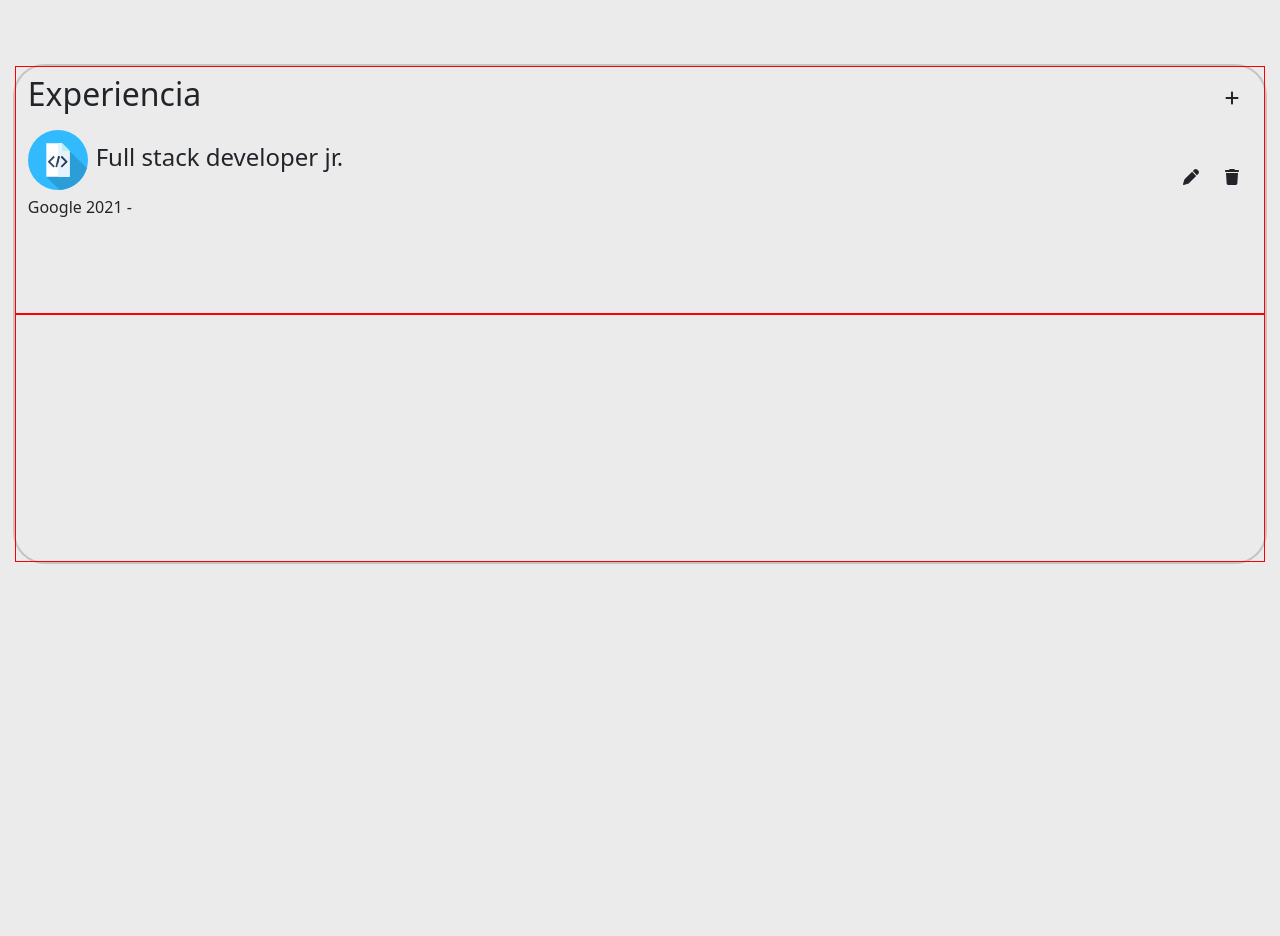
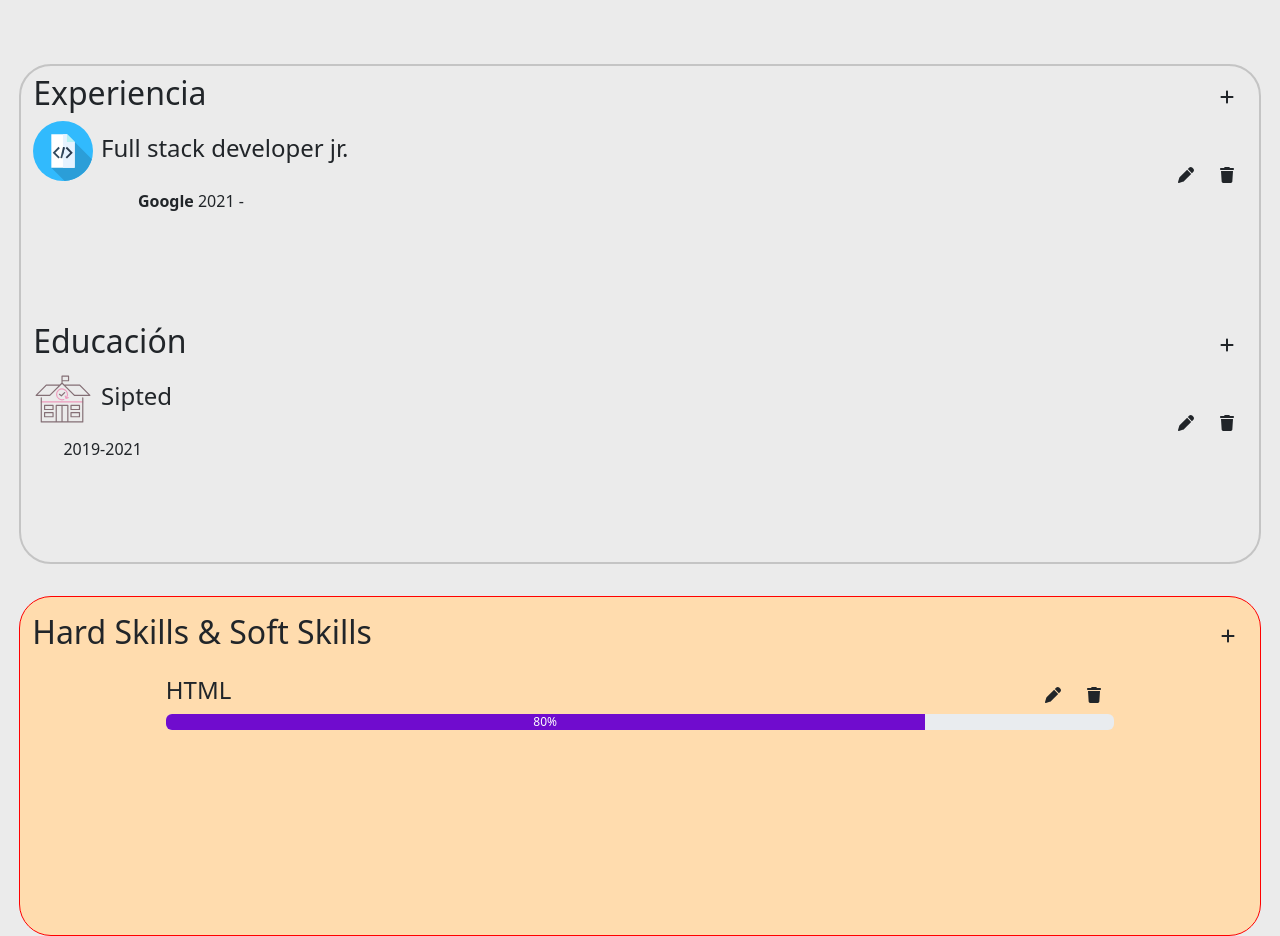
Before and after one commit to BrianSabas/Front, an Angular app: page / in a window 1280 px wide. Shown: the part 900-1836 px from the top of the page. Before the commit the page ends 1464 px from the top, so only its background shows below. Built offline with nearby package versions, Linux system fonts and the light colour scheme.

Commit message:
Se agregó un progress-component

```diff
--- a/src/app/app.component.html
+++ b/src/app/app.component.html
@@ -2,3 +2,4 @@
 <app-hero></app-hero>
 <app-about></app-about>
 <app-experience></app-experience>
+<app-progress></app-progress>
--- a/src/app/app.module.ts
+++ b/src/app/app.module.ts
@@ -8,6 +8,7 @@ import { HeroComponent } from './components/hero/hero.component';
 import { AboutComponent } from './components/about/about.component';
 import { FontAwesomeModule } from '@fortawesome/angular-fontawesome';
 import { ExperienceComponent } from './components/experience/experience.component';
+import { ProgressComponent } from './components/progress/progress.component';
 
 @NgModule({
   declarations: [
@@ -15,7 +16,8 @@ import { ExperienceComponent } from './components/experience/experience.componen
     HeaderComponent,
     HeroComponent,
     AboutComponent,
-    ExperienceComponent
+    ExperienceComponent,
+    ProgressComponent
   ],
   imports: [
     BrowserModule,
--- a/src/app/components/about/about.component.css
+++ b/src/app/components/about/about.component.css
@@ -25,7 +25,7 @@
 }
 
 
-.container-lg {
+.container-md {
     float: right;
     position: relative;
     top: 3rem;
@@ -46,9 +46,8 @@
 }
 
 .h2-about {
-    flex-basis: 50%;
-    display: inline-flex;
-    align-self:flex-start;
+    display: flex;
+    justify-content: space-between;
 }
 
 .btn-pen {
--- a/src/app/components/about/about.component.html
+++ b/src/app/components/about/about.component.html
@@ -7,11 +7,11 @@
           <a href="#" class="btn"><fa-icon [icon]="faLocationDot"></fa-icon> Misiones (Argentina)</a>
         </div>
       </div>
-      <div class="container-lg">
-                <div class="h2-about">
+      <div class="container-md">
+      <div class="h2-about">
           <h2>Acerca de</h2>
+          <button class="btn btn-pen"> <fa-icon [icon]="faPen"></fa-icon></button>
         </div>
-        <button class="btn btn-pen"> <fa-icon [icon]="faPen"></fa-icon></button>
         <p class="p-about">
           Estudiante de desarrollo web
         </p>
--- a/src/app/components/experience/experience.component.css
+++ b/src/app/components/experience/experience.component.css
@@ -2,24 +2,23 @@
     padding: 0;
     border: 2px solid #8d8d8d6b;
     border-radius: 2rem ;
-    width: 98%;
+    width: 97%;
     height: 500px;
 
 }
 
 .container-fluid {
-    border: 1px solid red;
     width: 100%;
     height: 50%;
 }
 
-.container-experience {
+.container-experience, .container-education {
     display: flex;
     flex-direction: column;
 
 }
 
-.h3-experience {
+.h2-experience, .h2-education {
     height: fit-content;
     margin-top: .5rem;
     display: flex;
@@ -27,19 +26,17 @@
 
 }
 
-.img-programmer {
+.img-programmer, .img-school {
     display: flex;
     align-items: center;
     justify-content: space-between;
+    text-align: center;
 }
 .image {
     display: flex;
     flex-direction: column;
 
 }
-.btns {
-    display: flex;
-}
 
 img {
     width: 60px;
--- a/src/app/components/experience/experience.component.html
+++ b/src/app/components/experience/experience.component.html
@@ -1,25 +1,43 @@
 <div class="container-xxl">
     <div class="container-fluid container-experience">
-        <h3 class="h3-experience">
+        <div class="h2-experience">
             <h2 class="experience">Experiencia</h2>
             <button class="btn btn-add"> <fa-icon [icon]="faAdd"></fa-icon></button>
-        </h3>
+        </div>
         <div class="img-programmer">
            <div class="image">
 
             <h4 class="">
                 <img src="../../../assets/programmer.svg"  alt="">
                 Full stack developer jr.</h4>
-            <h6>Google 2021 - </h6>
+            <p> <b> Google  </b> 2021 -</p>
         </div>
             <div class="btns">
                 <button class="btn btn-pen"> <fa-icon [icon]="faPen"></fa-icon></button>
                 <button class="btn btn-trash"> <fa-icon [icon]="faTrash"></fa-icon></button>
             </div>
         </div>
-        <p class="p-experience"></p>
+
     </div>
-    <div class="container-fluid container-education"></div>
+    <div class="container-fluid container-education">
+        <div class="h2-education">
+            <h2>Educación</h2>
+            <button class="btn btn-add"> <fa-icon [icon]="faAdd"></fa-icon></button>
+        </div>
+        <div class=" img-school">
+            <div class="image">
+        <h4 class="">
+            <img src="../../../assets/school.svg"  class="" alt="">
+            Sipted</h4>
+            <p>2019-2021</p>
+        </div>
+            <div class="btns">
+                <button class="btn btn-pen"> <fa-icon [icon]="faPen"></fa-icon></button>
+                <button class="btn btn-trash"> <fa-icon [icon]="faTrash"></fa-icon></button>
+            </div>
+        </div>
+    </div>
+
 
 
 </div>
--- /dev/null
+++ b/src/app/components/progress/progress.component.css
@@ -0,0 +1,28 @@
+.container-xxl {
+    height: 340px;
+    width: 97%;
+    border: 1px red solid;
+    border-radius: 2rem;
+    margin-top: 2rem;
+    background-color: rgb(255, 220, 174);
+}
+
+.h2-title {
+    display: flex;
+    justify-content: space-between;
+    margin-top: 1rem;
+    margin-bottom: 1rem;
+}
+.h2-title h2, .btn {
+    width: max-content;
+}
+
+.progress-container {
+    text-align: center;
+    max-width: 80%;
+}
+
+.progress-title {
+    display: flex;
+    justify-content: space-between;
+}
--- /dev/null
+++ b/src/app/components/progress/progress.component.html
@@ -0,0 +1,27 @@
+<div class="container-xxl">
+    <div class="h2-title">
+        <h2>Hard Skills & Soft Skills</h2>
+        <button class="btn btn-add"> <fa-icon [icon]="faAdd"></fa-icon></button>
+    </div>
+
+    <div class="container-lg progress-container">
+        <div class="row">
+            <div class="col-md-12">
+                <div class="progress-title">
+                    <h4>HTML</h4>
+                    <div class="btns">
+                        <button class="btn btn-pen"> <fa-icon [icon]="faPen"></fa-icon></button>
+                        <button class="btn btn-trash"> <fa-icon [icon]="faTrash"></fa-icon></button>
+                    </div>
+                </div>
+                    <div class="progress">
+                        <div class="progress-bar" style="width:80%; background: #700cce;">
+                            <div class="progress-value">80%</div>
+                          </div>
+                    </div>
+            </div>
+        </div>
+
+    </div>
+
+</div>
--- /dev/null
+++ b/src/app/components/progress/progress.component.ts
@@ -0,0 +1,19 @@
+import { Component, OnInit } from '@angular/core';
+import { faAdd, faPen, faTrash } from '@fortawesome/free-solid-svg-icons';
+
+
+@Component({
+  selector: 'app-progress',
+  templateUrl: './progress.component.html',
+  styleUrls: ['./progress.component.css']
+})
+export class ProgressComponent implements OnInit {
+
+  constructor() { }
+
+  ngOnInit(): void {
+  }
+  faPen = faPen;
+  faAdd = faAdd;
+  faTrash = faTrash;
+}
```
Also changed, not shown: src/assets/school.svg (added).
